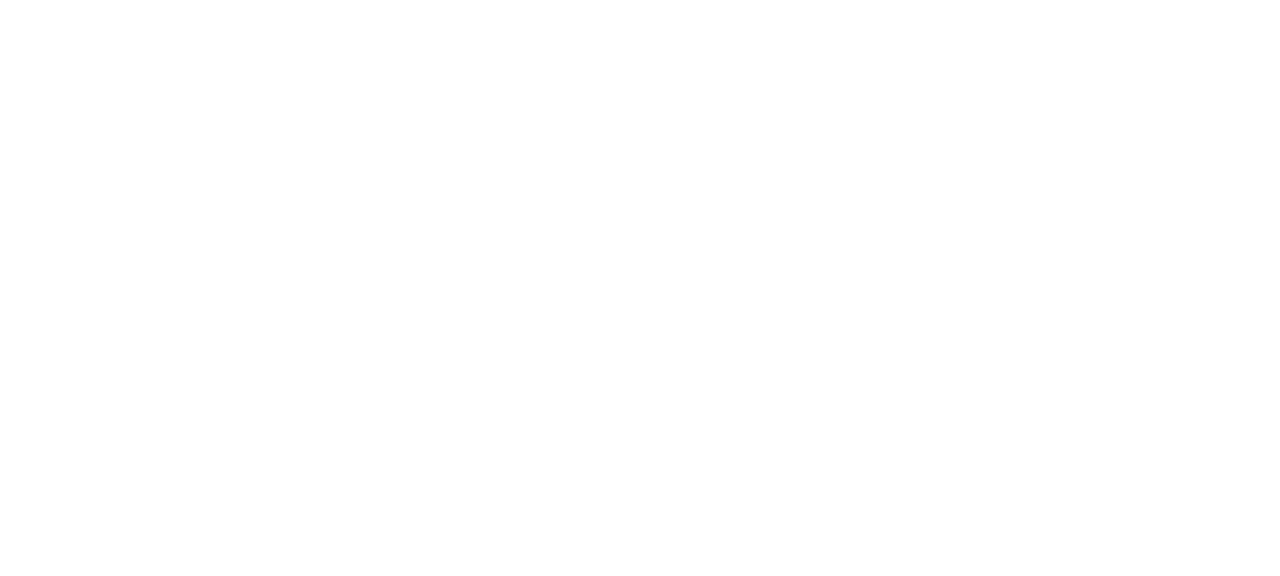
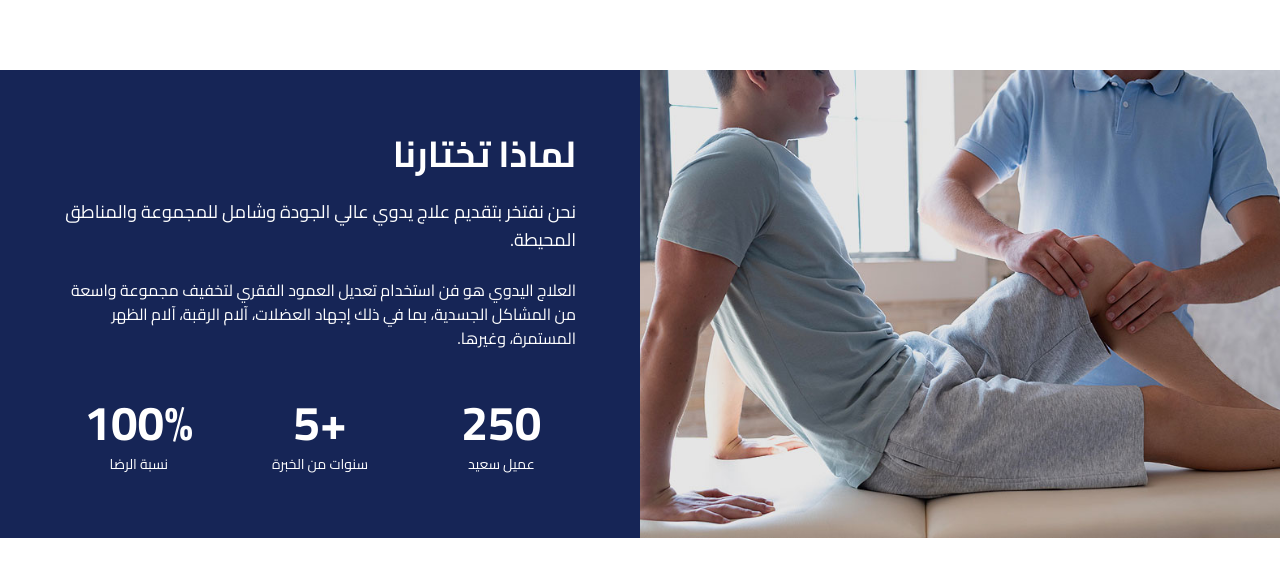
Before and after one commit to Mo-Ibra/physical-therapy, a Next.js app: page / in a window 1280 px wide. Shown: the part 1884-2460 px from the top of the page. Before the commit the page ends 1890 px from the top, so only its background shows below. Built offline with nearby package versions, Linux system fonts and the light colour scheme.

Commit message:
Added why us section

```diff
--- a/app/page.js
+++ b/app/page.js
@@ -2,6 +2,7 @@
 import Header from "@/components/header";
 import Navbar from "@/components/navbar";
 import TopBar from "@/components/topbar";
+import WhyChooseUsSection from "@/components/why-us";
 
 export default function Home() {
   return (
@@ -10,6 +11,7 @@
       <Navbar />
       <Header />
       <AboutSection />
+      <WhyChooseUsSection />
     </>
   );
 }
--- a/components/about-us.jsx
+++ b/components/about-us.jsx
@@ -47,7 +47,7 @@
                 className="rounded-lg"
               />
               {/* Decorative element */}
-              <div className="absolute -bottom-4 -right-4 w-16 h-16 bg-[#a8dadc] -z-10 rounded-bl-lg"></div>
+              <div className="absolute -bottom-8 -right-8 w-32 h-32 bg-[#a8dadc] -z-10 rounded-bl-lg"></div>
             </div>
           </div>
         </div>
--- /dev/null
+++ b/components/why-us.jsx
@@ -0,0 +1,59 @@
+import Image from "next/image";
+
+function WhyChooseUsSection() {
+  return (
+    <div className="py-16">
+
+      <div className="grid grid-cols-1 lg:grid-cols-2">
+
+        {/* Image - Left Side */}
+        <div className="relative h-[400px] md:h-[500px] lg:h-auto">
+          <Image
+            src="/images/3.jpg"
+            alt="علاج الركبة"
+            fill
+            style={{ objectFit: "cover", objectPosition: "center" }}
+          />
+        </div>
+
+        {/* Content - Right Side */}
+        <div className="bg-blue-950 text-white p-8 md:p-12 lg:p-16 flex flex-col justify-center">
+
+          <h2 className="text-3xl md:text-4xl font-bold mb-6">لماذا تختارنا</h2>
+
+          <p className="text-lg mb-6">
+            نحن نفتخر بتقديم علاج يدوي عالي الجودة وشامل للمجموعة والمناطق
+            المحيطة.
+          </p>
+
+          <p className="text-base mb-12">
+            العلاج اليدوي هو فن استخدام تعديل العمود الفقري لتخفيف مجموعة واسعة
+            من المشاكل الجسدية، بما في ذلك إجهاد العضلات، آلام الرقبة، آلام
+            الظهر المستمرة، وغيرها.
+          </p>
+
+          {/* Stats */}
+          <div className="grid grid-cols-1 md:grid-cols-3 gap-8">
+            <div className="text-center">
+              <div className="text-4xl md:text-5xl font-bold mb-2">250</div>
+              <div className="text-sm">عميل سعيد</div>
+            </div>
+
+            <div className="text-center">
+              <div className="text-4xl md:text-5xl font-bold mb-2">+5</div>
+              <div className="text-sm">سنوات من الخبرة</div>
+            </div>
+
+            <div className="text-center">
+              <div className="text-4xl md:text-5xl font-bold mb-2">100%</div>
+              <div className="text-sm">نسبة الرضا</div>
+            </div>
+          </div>
+        </div>
+
+      </div>
+    </div>
+  );
+}
+
+export default WhyChooseUsSection;
```
Also changed, not shown: public/images/3.jpg (added).
